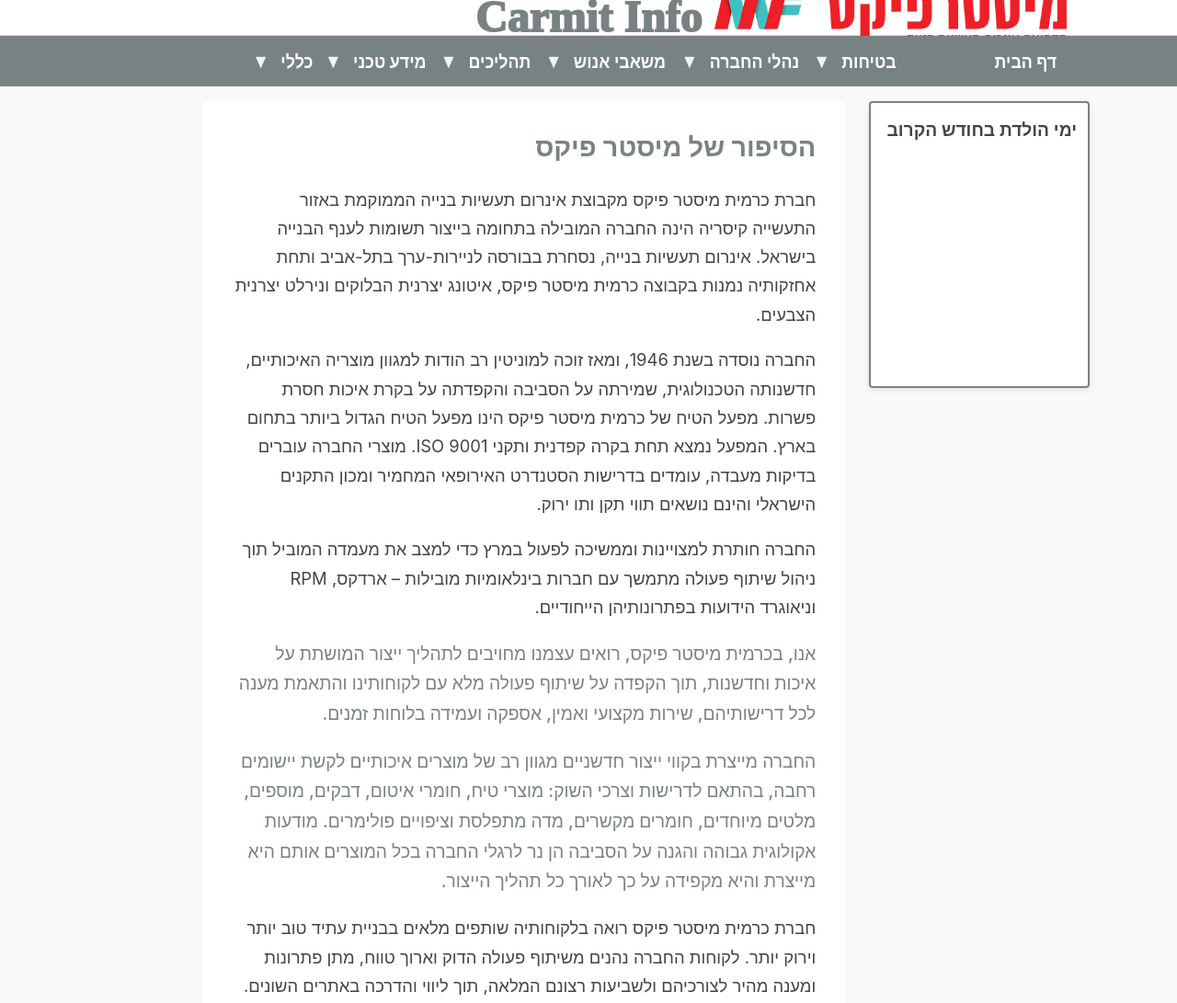
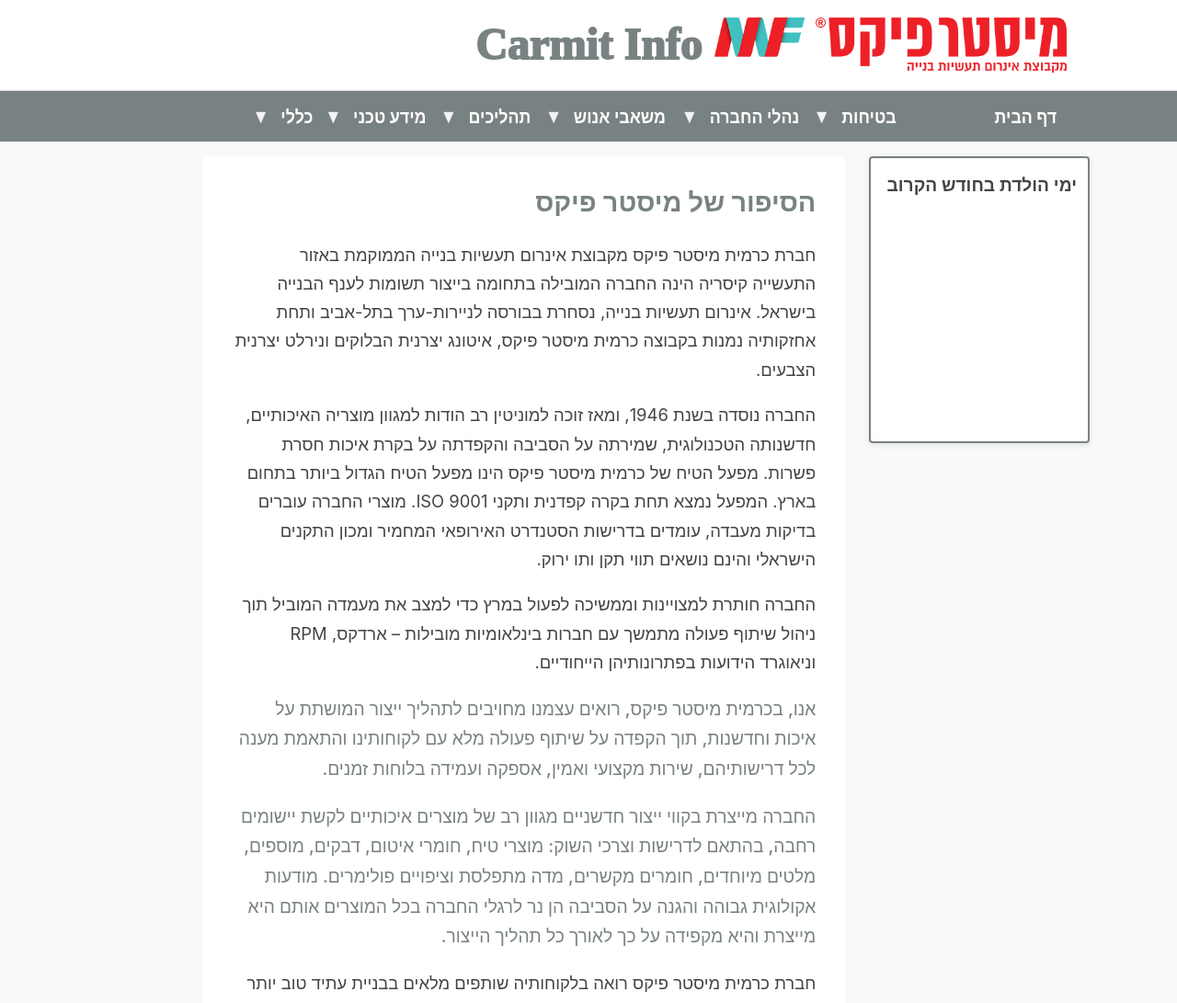
Before and after one commit to YairAvitbul/Carmit-Site, a plain HTML site: page index.html in a window 1280 px wide. Shown: the top 1091 px of the page at 92% size. Drawn offline with Linux system fonts and the light colour scheme; no server answers; a script that the page names is missing.

Commit message:
Update styles.css

```diff
--- a/styles.css
+++ b/styles.css
@@ -61,8 +61,8 @@
 .site-header {
   position: relative;
   width: 100%;
-  margin-block-start: 30;
-  padding: 0 var(--edge-gap);
+  margin: 0;
+  padding: 30px;
   background: #fff;
   border-bottom: 1px solid #ddd;
   text-align: center;
```
